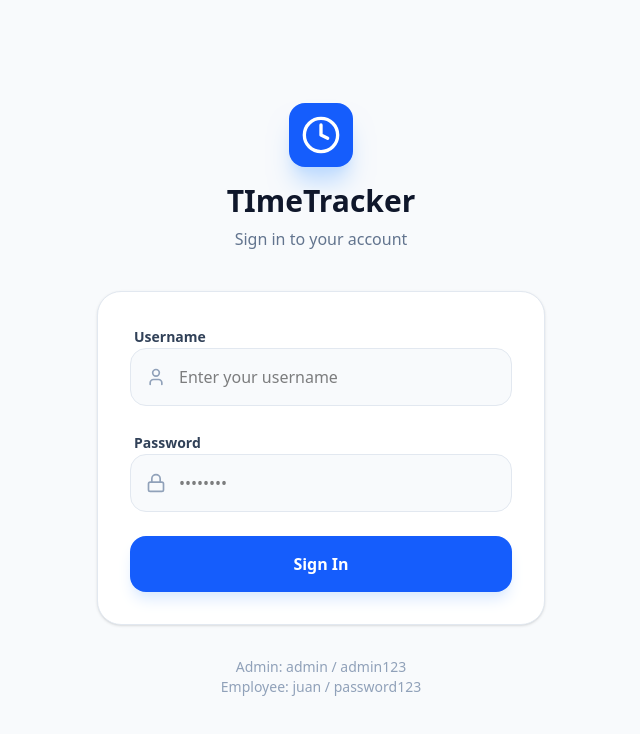
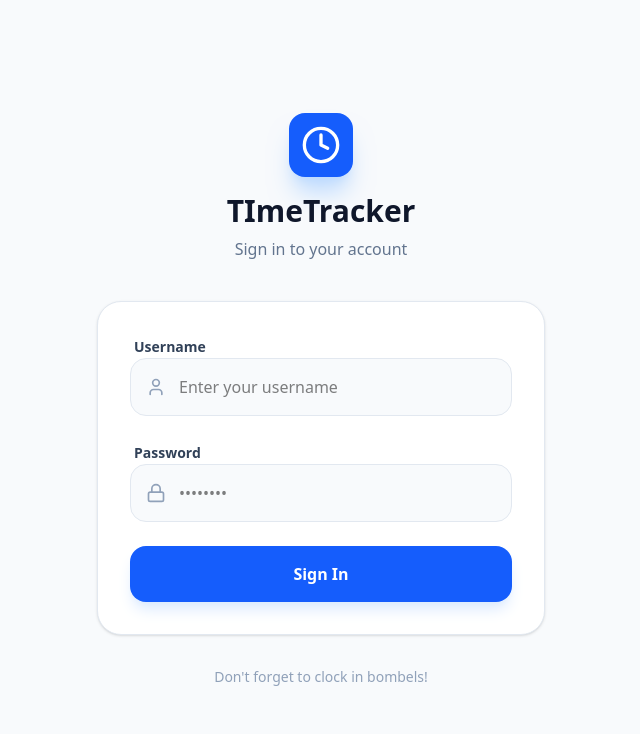
Before and after one commit to DarvanneTapayan/TimeTracker, a React (Vite) app: page / in a window 1280 px wide. Shown: the top 734 px of the page, without its empty margins (319-959 px from the left). Built offline with nearby package versions, Linux system fonts and the light colour scheme.

Commit message:
Update App.tsx

```diff
--- a/src/App.tsx
+++ b/src/App.tsx
@@ -161,8 +161,7 @@ export default function App() {
           </form>
 
           <div className="mt-8 text-center text-slate-400 text-sm">
-            <p>Admin: admin / admin123</p>
-            <p>Employee: juan / password123</p>
+            <p>Don't forget to clock in bombels!</p>
           </div>
         </div>
       </div>
```
